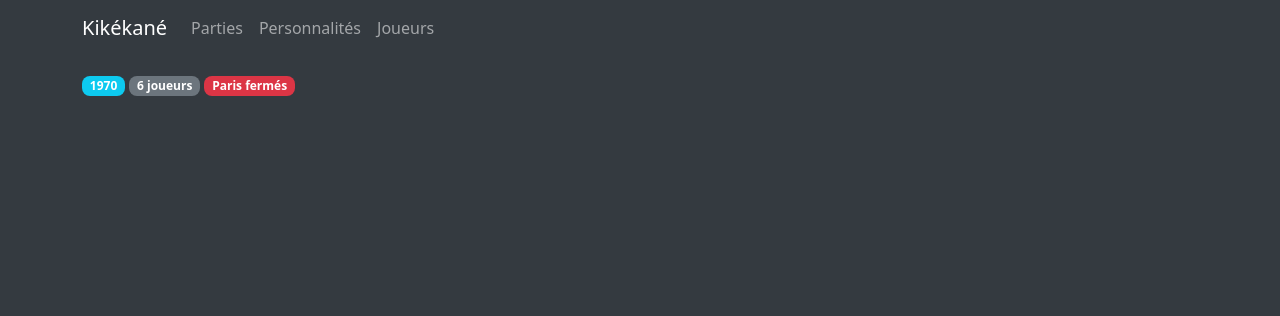
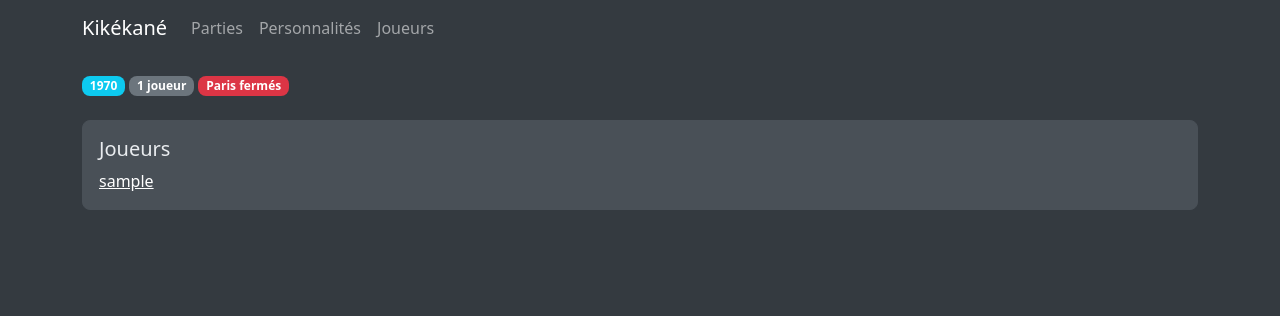
Before and after one commit to pwbzh/kikekane, a Symfony app: template templates/game/details.html.twig in a window 1280 px wide. Shown: the top 316 px of the page. Run offline with Twig, Linux system fonts and the light colour scheme; the template is opened without the code that fills it: most values are stand-ins (such as "Sample title", 1, 10 or a date in 2020); some libraries are stand-ins or nearby versions.

Commit message:
Show users list in the game details view

```diff
--- a/src/Repository/GameRepository.php
+++ b/src/Repository/GameRepository.php
@@ -26,7 +26,7 @@
 
     public function findAll(): array
     {
-        $sqlRequest = 'SELECT id, label, year, open_bets FROM game';
+        $sqlRequest = 'SELECT id, label, year, open_bets FROM game ORDER BY id DESC';
 
         $sth = $this->database->prepare($sqlRequest);
         $sth->execute();
--- a/src/Repository/PublicFigureRepository.php
+++ b/src/Repository/PublicFigureRepository.php
@@ -29,7 +29,7 @@
 
     public function findAll(): array
     {
-        $sqlRequest = 'SELECT id, name, birth_date, death_date, wikipedia, twitter, note FROM public_figure';
+        $sqlRequest = 'SELECT id, name, birth_date, death_date, wikipedia, twitter, note FROM public_figure ORDER BY name';
 
         $sth = $this->database->prepare($sqlRequest);
         $sth->execute();
--- a/src/Repository/UserRepository.php
+++ b/src/Repository/UserRepository.php
@@ -27,7 +27,7 @@
 
     public function findAll(): array
     {
-        $sqlRequest = 'SELECT id, login, email, is_admin, last_login_datetime FROM user';
+        $sqlRequest = 'SELECT id, login, email, is_admin, last_login_datetime FROM user ORDER BY login';
 
         $sth = $this->database->prepare($sqlRequest);
         $sth->execute();
@@ -43,7 +43,7 @@
 
     public function findGameUsers(int $gameId): array
     {
-        $sqlRequest = 'SELECT id, login, email, is_admin, last_login_datetime FROM user WHERE id IN (SELECT user_id FROM game_user WHERE game_id = :game_id)';
+        $sqlRequest = 'SELECT id, login, email, is_admin, last_login_datetime FROM user WHERE id IN (SELECT user_id FROM game_user WHERE game_id = :game_id) ORDER BY login';
 
         $sth = $this->database->prepare($sqlRequest);
         $sth->bindParam('game_id', $gameId, \PDO::PARAM_INT);
--- a/templates/game/details.html.twig
+++ b/templates/game/details.html.twig
@@ -1,7 +1,21 @@
 {% extends 'base.html.twig' %}
 
 {% block body %}
-<span class="badge bg-info">{{ game.year|date("Y") }}</span>
-<span class="badge {% if game_users|length == 0 %}bg-warning{% else %}bg-secondary{% endif %}">{% if game_users %}{{ game_users|length }} {% if game_users|length > 1 %}joueurs{% else %}joueur{% endif %}{% else %}0 joueur{% endif %}</span>
-<span class="badge {% if game.isOpenBets %}bg-success{% else %}bg-danger{% endif %}">{% if game.isOpenBets %}Paris ouverts{% else %}Paris fermés{% endif %}</span>
+<div class="mb-4">
+    <span class="badge bg-info">{{ game.year|date("Y") }}</span>
+    <span class="badge {% if game_users|length == 0 %}bg-warning{% else %}bg-secondary{% endif %}">{% if game_users %}{{ game_users|length }} {% if game_users|length > 1 %}joueurs{% else %}joueur{% endif %}{% else %}0 joueur{% endif %}</span>
+    <span class="badge {% if game.isOpenBets %}bg-success{% else %}bg-danger{% endif %}">{% if game.isOpenBets %}Paris ouverts{% else %}Paris fermés{% endif %}</span>
+</div>
+
+{% if game_users %}
+    <div class="card">
+        <div class="card-body">
+            <h5 class="card-title">Joueurs</h5>
+
+            {% for user in game_users %}
+                <span class="me-3"><a class="text-white" href="{{ path('users_list') }}#user-{{ user.id }}">{{ user.login }}</a></span>
+            {% endfor %}
+        </div>
+    </div>
+{% endif %}
 {% endblock %}
--- a/templates/user/list.html.twig
+++ b/templates/user/list.html.twig
@@ -3,7 +3,7 @@
 {% block body %}
 {% if users and users|length > 0 %}
         {% for user in users %}
-            <div class="card mb-3">
+            <div class="card mb-3" id="user-{{ user.id }}">
                 <div class="card-body">
                     <h5 class="card-title">{{ user.login }}</h5>
                     {% if user.isAdmin %}<span class="badge bg-info">Administrateur</span>{% endif %} {% if user.lastLoginDatetime %}<span class="badge bg-secondary">Dernière connexion : {{ user.lastLoginDatetime|date("d/m/Y H:i:s") }}</span>{% endif %}
```
